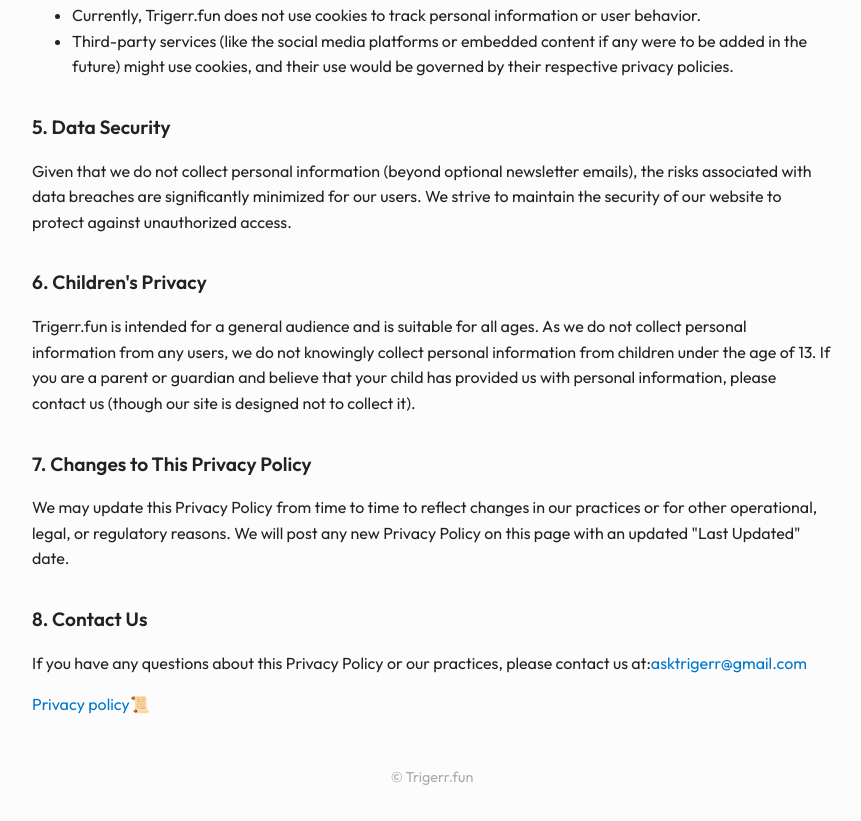
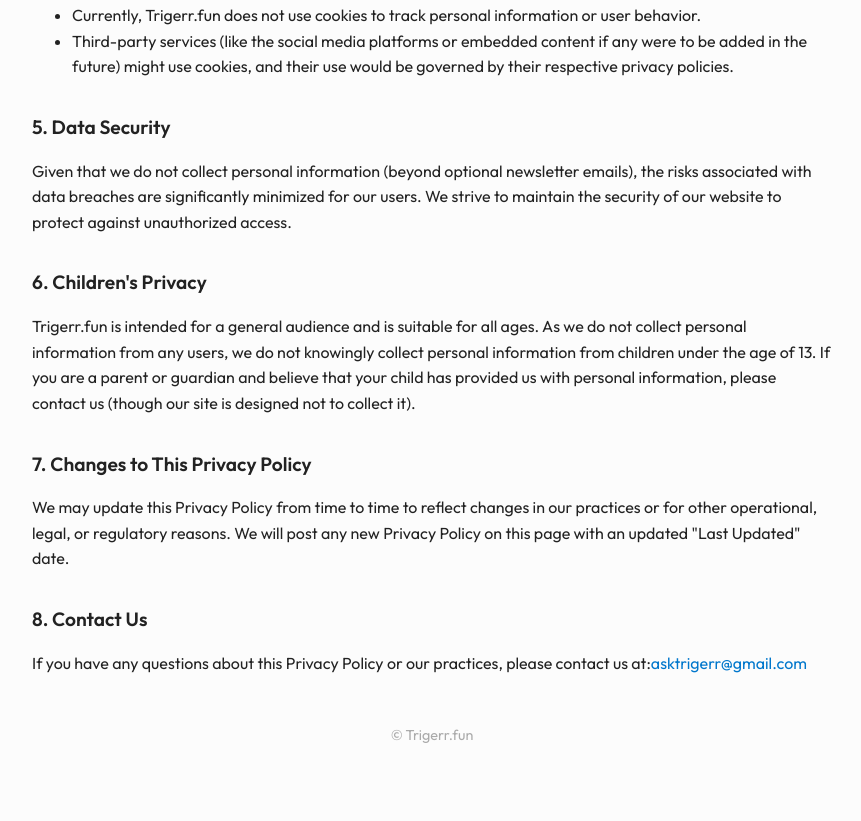
Before and after one commit to Trigerrfun/Trigerr, a plain HTML site: page privacy.html in a window 1280 px wide. Shown: the part 1197-2018 px from the top of the page, without its empty margins (208-1069 px from the left). After the commit the page ends 1976 px from the top, so only its background shows below. Drawn offline with Linux system fonts and the light colour scheme.

Commit message:
Update privacy.html

```diff
--- a/privacy.html
+++ b/privacy.html
@@ -92,7 +92,7 @@
         <h2>8. Contact Us</h2>
         <p>If you have any questions about this Privacy Policy or our practices, please contact us at:<a href="mailto:asktrigerr@gmail.com">asktrigerr@gmail.com</a></p>
         <p class="mt-8 text-center text-gray-500 text-sm"></p>
-        <a href="./" class="footer-privacy text-gray-500 hover:text-red-400">Privacy policy📜</a>
+        <a href="./" class="footer-privacy text-gray-500 hover:text-red-400"></a>
 
     </main>
   <footer>
```
